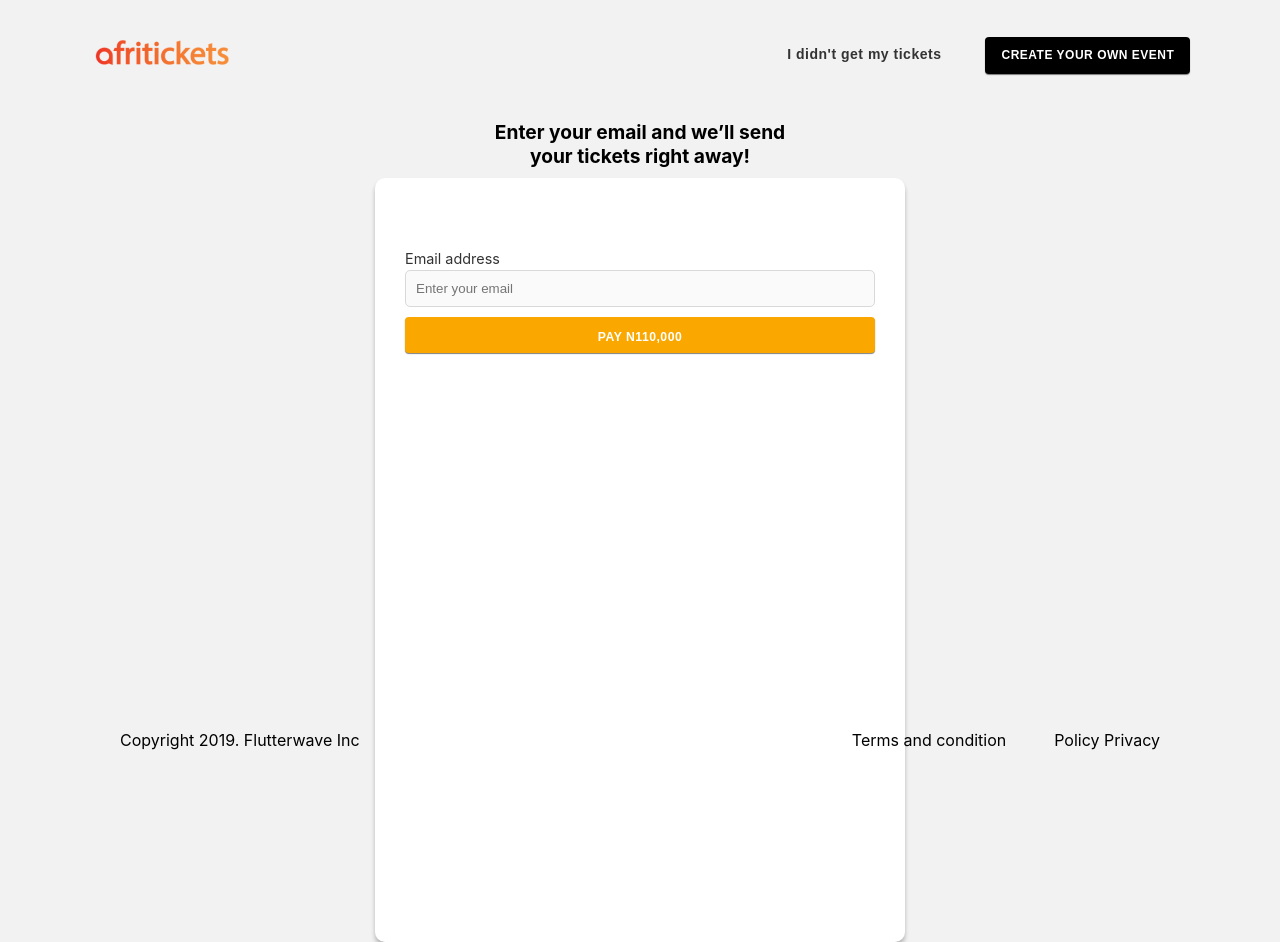
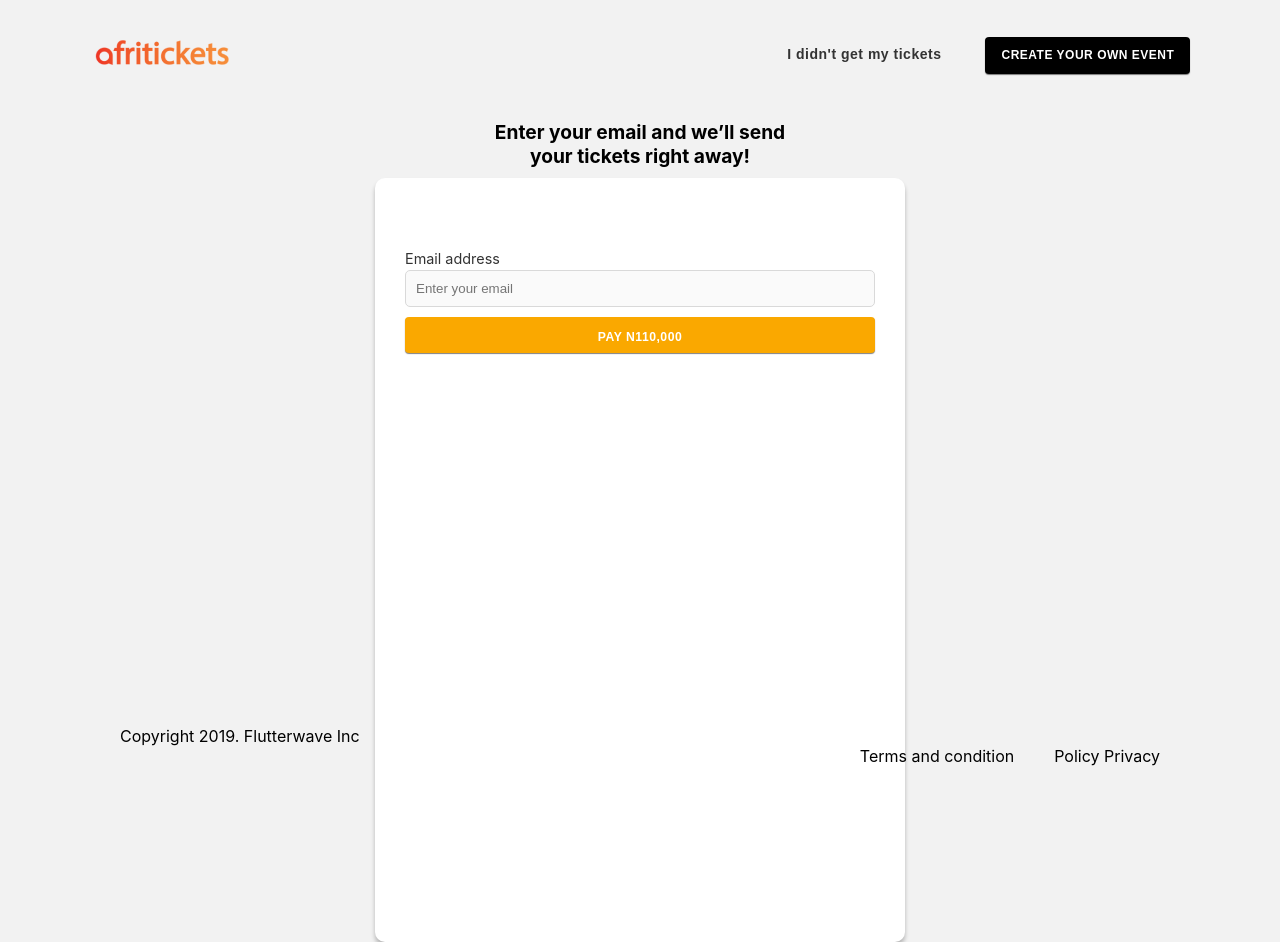
Before and after one commit to nwanducj/ticket-master, a Vue app: page /ticket-request in a window 1280 px wide. Built offline with nearby package versions, Linux system fonts and the light colour scheme.

Commit message:
rwd first

```diff
--- a/src/App.vue
+++ b/src/App.vue
@@ -35,6 +35,10 @@ export default {
 a {
   color: black;
 }
+ul {
+  list-style: none;
+  padding: 0;
+}
 button {
   border: 0;
   background-color: #f2f2f2;
--- a/src/components/Search.vue
+++ b/src/components/Search.vue
@@ -15,10 +15,10 @@ export default {
 }
 .input-field {
   position: relative;
-  width: 218px;
   border-bottom: 1px grey solid;
-  display: inline;
+  display: block;
   height: 29px;
+  width: 100%;
 }
 img {
   position: absolute;
@@ -27,10 +27,8 @@ input {
   border: 0;
   margin-left: 20px;
   background-color: #f2f2f2;
-  margin-bottom: 20px;
 }
 input:focus {
   outline: none;
-  /* border-bottom: 1px grey solid; */
 }
 </style>
--- a/src/layouts/default.vue
+++ b/src/layouts/default.vue
@@ -57,11 +57,13 @@
       />
       <BaseButton :text="'CREATE YOUR OWN EVENT'" />
     </div>
-    <footer class="flex">
-      <p class="terms">Copyright 2019. Flutterwave Inc</p>
-      <div class="terms">
-        <a href="#">Terms and condition</a>
-        <a href="#" class="policy">Policy Privacy</a>
+    <footer>
+      <p>Copyright 2019. Flutterwave Inc</p>
+      <div>
+        <ul>
+          <li><a href="#">Terms and condition</a></li>
+          <li><a href="#" class="policy">Policy Privacy</a></li>
+        </ul>
       </div>
     </footer>
   </div>
@@ -96,9 +98,6 @@ export default {
 };
 </script>
 <style lang="scss" scoped>
-.menu {
-  display: none;
-}
 header {
   margin-top: 21px;
 }
@@ -109,30 +108,42 @@ nav {
   ul {
     list-style: none;
     li {
+      display: none;
+    }
+    .menu {
       display: inline;
+    }
+    @media screen and (min-width: 768px) {
+      li {
+        display: inline;
+      }
+      .menu {
+        display: none;
+      }
     }
   }
 }
-.flex {
-  display: flex;
-  align-items: center;
-
-  .terms {
+footer {
+  display: block;
+  width: 90%;
+  margin: 0 auto 21px auto;
+  ul {
+    li {
+      margin-top: 20px;
+    }
+  }
+  a {
+    display: block;
+  }
+  @media screen and (min-width: 768px) {
     display: flex;
-    margin: 20px 0 0 0;
-  }
-  .policy {
-    margin: 0px 0 0 40px;
-  }
-}
-@media screen and (min-width: 768px) {
-  .flex {
-    display: flex;
-    .terms {
+    width: 81.25%;
+    justify-content: space-between;
+    ul {
       display: flex;
-    }
-    .policy {
-      margin: 0 0 0 48px;
+      :last-child {
+        margin-left: 20px;
+      }
     }
   }
 }
--- a/src/router/index.js
+++ b/src/router/index.js
@@ -2,7 +2,6 @@ import { createRouter, createWebHistory } from 'vue-router'
 import Home from '../views/Home.vue'
 import Event from '../views/Event.vue'
 import TicketRequest from '../views/TicketRequest.vue'
-import Test from '../views/test.vue'
 
 const routes = [
   {
@@ -13,7 +12,6 @@ const routes = [
   {
     path: '/event/:event_id',
     name: 'Event',
-    // meta: { layout: "payment" },
     component: Event
   },
 
@@ -21,11 +19,6 @@ const routes = [
     path: '/ticket-request',
     name: 'Ticket Request',
     component: TicketRequest
-  },
-  {
-    path: '/*',
-    name: '404',
-    component: Test
   },
 ]
 
--- a/src/views/Home.vue
+++ b/src/views/Home.vue
@@ -1,16 +1,21 @@
 <template>
   <div class="wrapper" v-if="!loading">
     <div class="hero">
-      <h3 class="tag">The best events happening now.</h3>
+      <div>
+        <h3 class="hero__title">The best events happening now.</h3>
+      </div>
       <div class="location">
-        <Search />
+        <search />
+        <div class="location__handler">
           <p class="location__name"><strong>Lagos, Nigeria</strong></p>
           <button>
             <img src="@/assets/images/Frame.svg" />
           </button>
         </div>
       </div>
-    <div class="events" role="grid">
+    </div>
+
+    <div class="events">
       <div class="event" v-for="i in 36" :key="i">
         <img src="@/assets/images/Event-image.png" class="image" />
         <div class="event__date">8TH DECEMBER 2021</div>
@@ -38,19 +43,12 @@ export default {
       events: [],
     };
   },
-  components: { LoadingScreen, Search, BaseButton },
-  methods: {
-    getDate(date) {
-      let new_date = new Date(date);
-
-      let formated_date = new_date.toLocaleString("en-US", {
-        day: "numeric", // numeric, 2-digit
-        year: "numeric", // numeric, 2-digit
-        month: "long", // numeric, 2-digit, long, short, narrow
-      });
-      return formated_date;
+  components: {
+    LoadingScreen,
+    Search,
+    BaseButton,
   },
-  },
+  methods: {},
   created() {
     axios
       .get("https://eventsflw.herokuapp.com/v1/events", {
@@ -83,25 +81,44 @@ export default {
   height: 231px;
 }
 .hero {
+  /* background-color: red; */
+  &__title {
+    font-size: 1.5rem;
+    line-height: 40px;
+    height: 40px;
+    @media screen and (min-width: 768px) {
+      font-size: 2.25rem;
+    }
+  }
+  @media screen and (min-width: 768px) {
     display: flex;
     justify-content: space-between;
+    align-items: center;
   }
   .location {
+    margin-top: 50px;
+    @media screen and (min-width: 768px) {
+      margin-top: 0px;
+      width: 420px;
+      align-items: center;
       display: flex;
-  align-items: center;
+    }
+    &__handler {
+      width: 300px;
+      display: flex;
+      /* margin-top: -10px; */
+    }
     &__name {
+      font-size: 0.8rem;
+      line-height: 23px;
+      letter-spacing: 0.5px;
+
+      @media screen and (min-width: 768px) {
         margin-left: 10px;
         font-size: 1.2rem;
-    line-height: 23px;
-    letter-spacing: 0.5px;
-    text-align: left;
       }
     }
-.tag {
-  font-size: 2.25rem;
-  line-height: 40px;
-  height: 40px;
-  left: 100px;
+  }
 }
 .events {
   display: grid;
--- a/src/views/test.vue
+++ /dev/null
@@ -1,6 +0,0 @@
-<template>
-  <div></div>
-</template>
-<script>
-export default {};
-</script>
```
Lines whose indentation alone changed are shown as unchanged.
